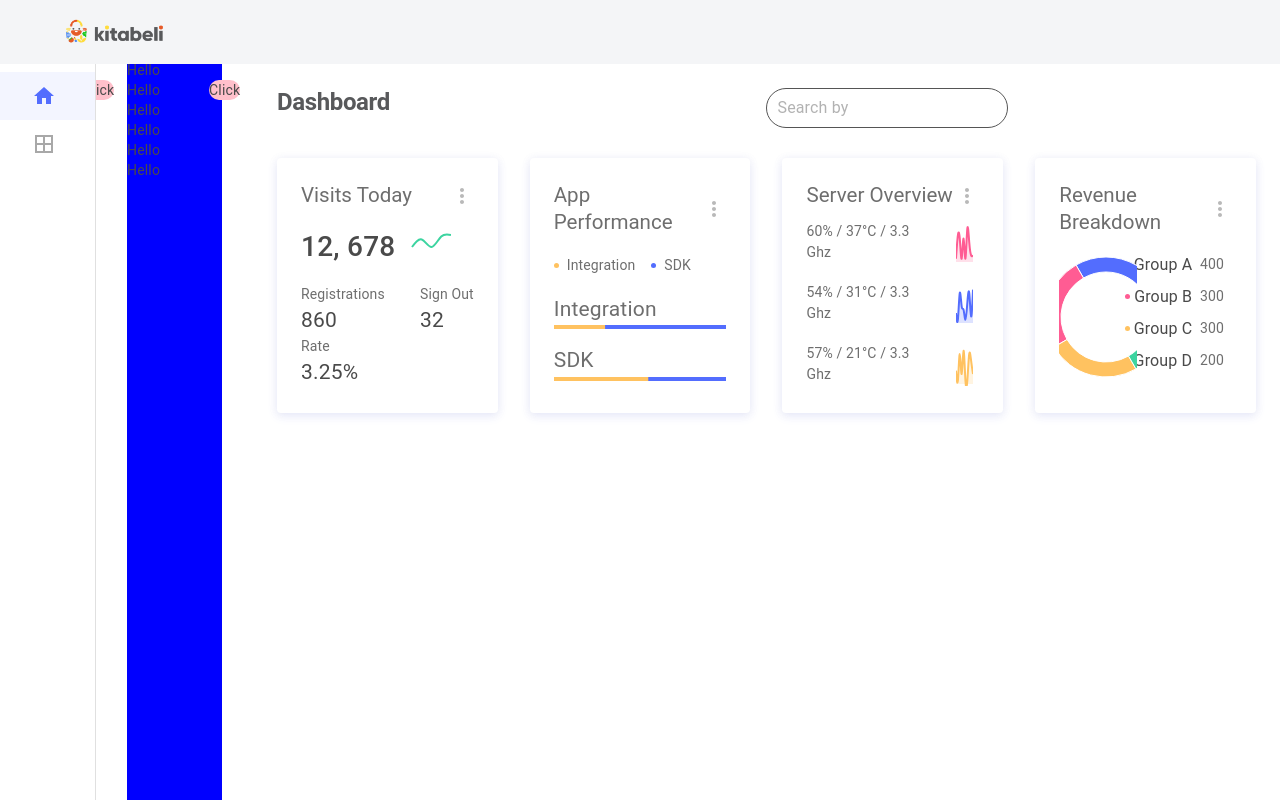
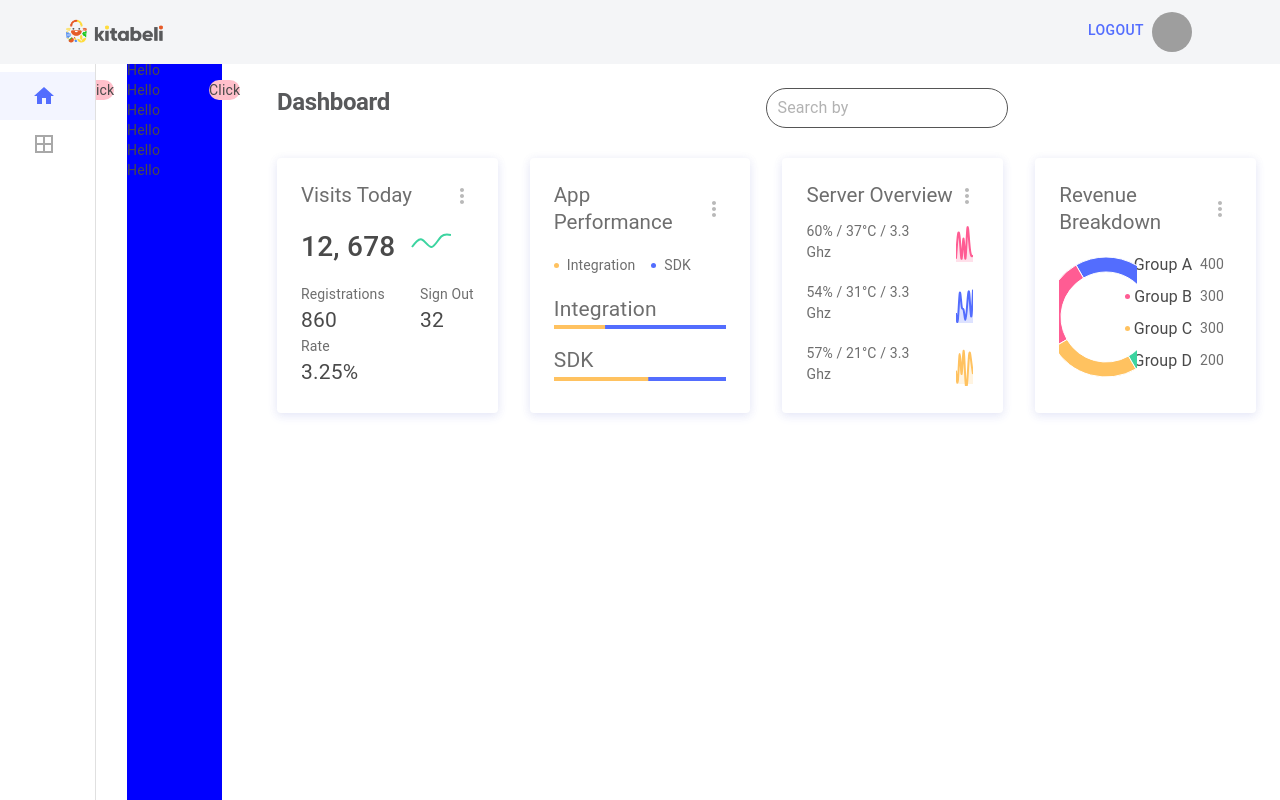
Before and after one commit to ujjwalsharma98/admin-dashboard, a React (Create React App) app: page /#/app/dashboard in a window 1280 px wide. Built offline with nearby package versions, Linux system fonts and the light colour scheme; sample sign-in values are in the browser's storage; grey boxes are pictures that could not be loaded.

Commit message:
add avtar

```diff
--- a/src/components/Header/Header.js
+++ b/src/components/Header/Header.js
@@ -1,12 +1,16 @@
 import React, { useState } from "react";
+import Avatar from '@material-ui/core/Avatar';
+
 import {
   AppBar,
   Toolbar,
+  Button,
   IconButton,
   InputBase,
   Menu,
   MenuItem,
   Fab,
+  Grid,
 } from "@material-ui/core";
 import {
   Menu as MenuIcon,
@@ -107,240 +111,25 @@ export default function Header(props) {
 
   return (
     <AppBar position="fixed" className={classes.appBar+ " menuBar"}>
-      <Toolbar className={classes.toolbar}>
+      <Grid container spacing={3} style={{alignSelf:'center'}}>
+        <Grid item xs={6}>
+        <Toolbar className={classes.toolbar}>
       <img src={logo} alt="logo" className="menuLogo"  />
-        {/* <IconButton
-          color="inherit"
-          onClick={() => toggleSidebar(layoutDispatch)}
-          className={classNames(
-            classes.headerMenuButton,
-            classes.headerMenuButtonCollapse,
-          )}
-        >
-          {layoutState.isSidebarOpened ? (
-            <ArrowBackIcon
-              classes={{
-                root: classNames(
-                  classes.headerIcon,
-                  classes.headerIconCollapse,
-                ),
-              }}
-            />
-          ) : (
-            <MenuIcon
-              classes={{
-                root: classNames(
-                  classes.headerIcon,
-                  classes.headerIconCollapse,
-                ),
-              }}
-            />
-          )}
-        </IconButton>
-        <Typography variant="h6" weight="medium" className="logotype">
-            KitaBeli
-        </Typography>
-        <div className={classes.grow} />
-        <div
-          className={classNames(classes.search, {
-            [classes.searchFocused]: isSearchOpen,
-          })}
-        >
-          <div
-            className={classNames(classes.searchIcon, {
-              [classes.searchIconOpened]: isSearchOpen,
-            })}
-            onClick={() => setSearchOpen(!isSearchOpen)}
-          >
-            <SearchIcon classes={{ root: classes.headerIcon }} />
-          </div>
-          <InputBase
-            placeholder="Search…"
-            classes={{
-              root: classes.inputRoot,
-              input: classes.inputInput,
-            }}
-          />
-        </div>
-        <IconButton
-          color="inherit"
-          aria-haspopup="true"
-          aria-controls="mail-menu"
-          onClick={e => {
-            setNotificationsMenu(e.currentTarget);
-            setIsNotificationsUnread(false);
-          }}
-          className={classes.headerMenuButton}
-        >
-          <Badge
-            badgeContent={isNotificationsUnread ? notifications.length : null}
-            color="warning"
-          >
-            <NotificationsIcon classes={{ root: classes.headerIcon }} />
-          </Badge>
-        </IconButton>
-        <IconButton
-          color="inherit"
-          aria-haspopup="true"
-          aria-controls="mail-menu"
-          onClick={e => {
-            setMailMenu(e.currentTarget);
-            setIsMailsUnread(false);
-          }}
-          className={classes.headerMenuButton}
-        >
-          <Badge
-            badgeContent={isMailsUnread ? messages.length : null}
-            color="secondary"
-          >
-            <MailIcon classes={{ root: classes.headerIcon }} />
-          </Badge>
-        </IconButton>
-        <IconButton
-          aria-haspopup="true"
-          color="inherit"
-          className={classes.headerMenuButton}
-          aria-controls="profile-menu"
-          onClick={e => setProfileMenu(e.currentTarget)}
-        >
-          <AccountIcon classes={{ root: classes.headerIcon }} />
-        </IconButton>
-        <Menu
-          id="mail-menu"
-          open={Boolean(mailMenu)}
-          anchorEl={mailMenu}
-          onClose={() => setMailMenu(null)}
-          MenuListProps={{ className: classes.headerMenuList }}
-          className={classes.headerMenu}
-          classes={{ paper: classes.profileMenu }}
-          disableAutoFocusItem
-        >
-          <div className={classes.profileMenuUser}>
-            <Typography variant="h4" weight="medium">
-              New Messages
-            </Typography>
-            <Typography
-              className={classes.profileMenuLink}
-              component="a"
-              color="secondary"
-            >
-              {messages.length} New Messages
-            </Typography>
-          </div>
-          {messages.map(message => (
-            <MenuItem key={message.id} className={classes.messageNotification}>
-              <div className={classes.messageNotificationSide}>
-                <UserAvatar color={message.variant} name={message.name} />
-                <Typography size="sm" color="text" colorBrightness="secondary">
-                  {message.time}
-                </Typography>
-              </div>
-              <div
-                className={classNames(
-                  classes.messageNotificationSide,
-                  classes.messageNotificationBodySide,
-                )}
-              >
-                <Typography weight="medium" gutterBottom>
-                  {message.name}
-                </Typography>
-                <Typography color="text" colorBrightness="secondary">
-                  {message.message}
-                </Typography>
-              </div>
-            </MenuItem>
-          ))}
-          <Fab
-            variant="extended"
-            color="primary"
-            aria-label="Add"
-            className={classes.sendMessageButton}
-          >
-            Send New Message
-            <SendIcon className={classes.sendButtonIcon} />
-          </Fab>
-        </Menu>
-        <Menu
-          id="notifications-menu"
-          open={Boolean(notificationsMenu)}
-          anchorEl={notificationsMenu}
-          onClose={() => setNotificationsMenu(null)}
-          className={classes.headerMenu}
-          disableAutoFocusItem
-        >
-          {notifications.map(notification => (
-            <MenuItem
-              key={notification.id}
-              onClick={() => setNotificationsMenu(null)}
-              className={classes.headerMenuItem}
-            >
-              <Notification {...notification} typographyVariant="inherit" />
-            </MenuItem>
-          ))}
-        </Menu>
-        <Menu
-          id="profile-menu"
-          open={Boolean(profileMenu)}
-          anchorEl={profileMenu}
-          onClose={() => setProfileMenu(null)}
-          className={classes.headerMenu}
-          classes={{ paper: classes.profileMenu }}
-          disableAutoFocusItem
-        >
-          <div className={classes.profileMenuUser}>
-            <Typography variant="h4" weight="medium">
-              John Smith
-            </Typography>
-            <Typography
-              className={classes.profileMenuLink}
-              component="a"
-              color="primary"
-              href="https://KitaBeli.com"
-            >
-              KitaBeli.com
-            </Typography>
-          </div>
-          <MenuItem
-            className={classNames(
-              classes.profileMenuItem,
-              classes.headerMenuItem,
-            )}
-          >
-            <AccountIcon className={classes.profileMenuIcon} /> Profile
-          </MenuItem>
-          <MenuItem
-            className={classNames(
-              classes.profileMenuItem,
-              classes.headerMenuItem,
-            )}
-          >
-            <AccountIcon className={classes.profileMenuIcon} /> Tasks
-          </MenuItem>
-          <MenuItem
-            className={classNames(
-              classes.profileMenuItem,
-              classes.headerMenuItem,
-            )}
-          >
-            <AccountIcon className={classes.profileMenuIcon} /> Messages
-          </MenuItem>
-          <div className={classes.profileMenuUser}>
-            <Typography
-              className={classes.profileMenuLink}
-              color="primary"
-              onClick={() => signOut(userDispatch, props.history)}
-            >
-              Sign Out
-            </Typography>
-          </div>
-        </Menu>
 
-       */}
+
+      </Toolbar>
+          </Grid>
+          <Grid item xs={6} style={{alignSelf:'center', paddingRight:'100px', }}>
+
+          <Avatar style={{float:'right'}} alt="Remy Sharp" src="/static/images/avatar/1.jpg" />
+          <Button style={{float:'right'}}  color="primary">
+  Logout
+</Button>
+          </Grid>
+          </Grid>
 
 
 
-
-      </Toolbar>
     </AppBar>
   );
 }
--- a/src/pages/tables/Tables.js
+++ b/src/pages/tables/Tables.js
@@ -84,7 +84,7 @@ export default function Tables() {
         <TableCell>4</TableCell>
         <TableCell>GOOD</TableCell>
         <TableCell><Button variant="outlined" className="success_btn" >Success</Button></TableCell>
-        <TableCell><img src={iicccoonn} alt="logo" className="actionIcon"/> <img src={EditImg} alt="logo" className="actionIcon" style={{marginLeft: '5px'}}  /> </TableCell>
+        <TableCell><img src={DeatilIcon} alt="logo" className="actionIcon"/> <img src={EditImg} alt="logo" className="actionIcon" style={{marginLeft: '5px'}}  /> </TableCell>
         </TableRow>
 {/* tabel body repaet row */}
 
```
